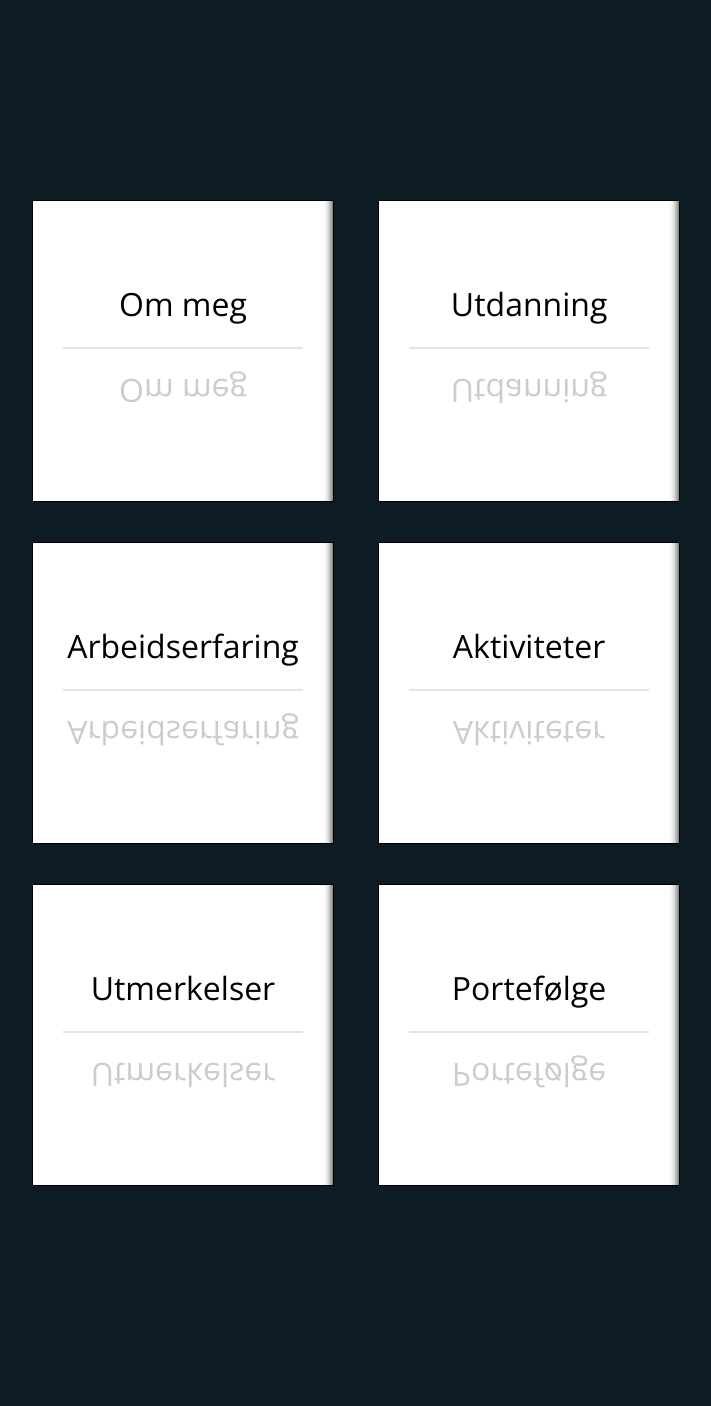
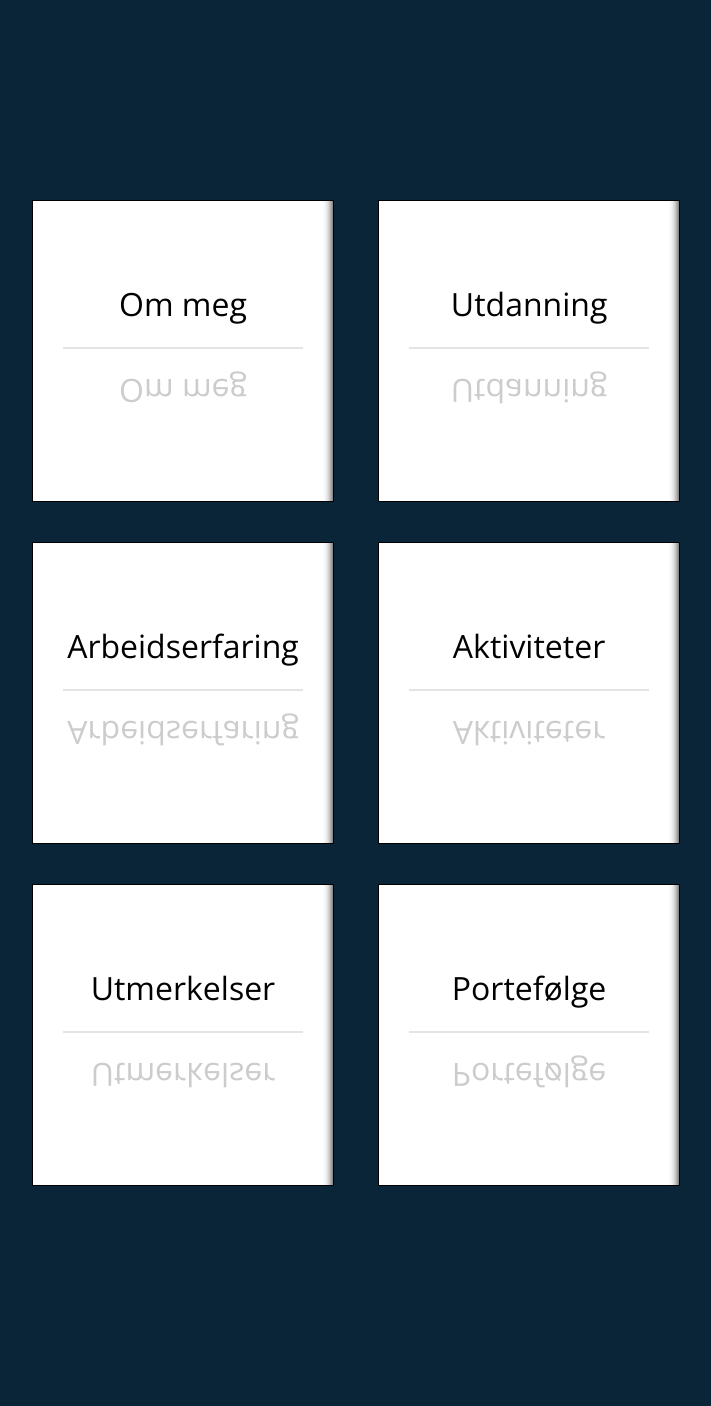
Before and after one commit to elisekrist/CV, a PHP site: page /index.html in a window 1280 px wide. Shown: the whole page, without its empty margins (284-995 px from the left). Run offline with PHP 8.4, Linux system fonts and the light colour scheme.

Commit message:
Bakgrunnsfarge

```diff
--- a/styles.css
+++ b/styles.css
@@ -1,6 +1,6 @@
 body {
     font-family:  'Open Sans', sans-serif;
-    background-color: #0D1B24;
+    background-color: #0A2537;
 }
 
 .wrapper {
```
